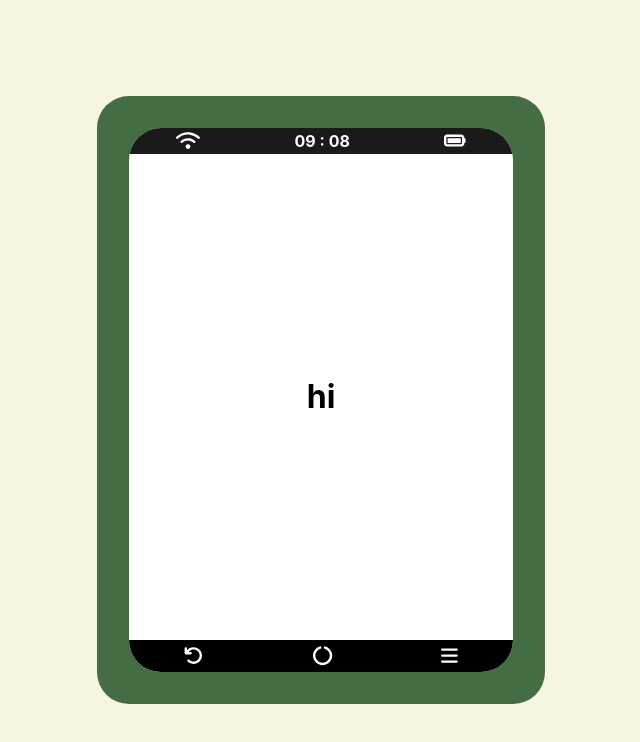
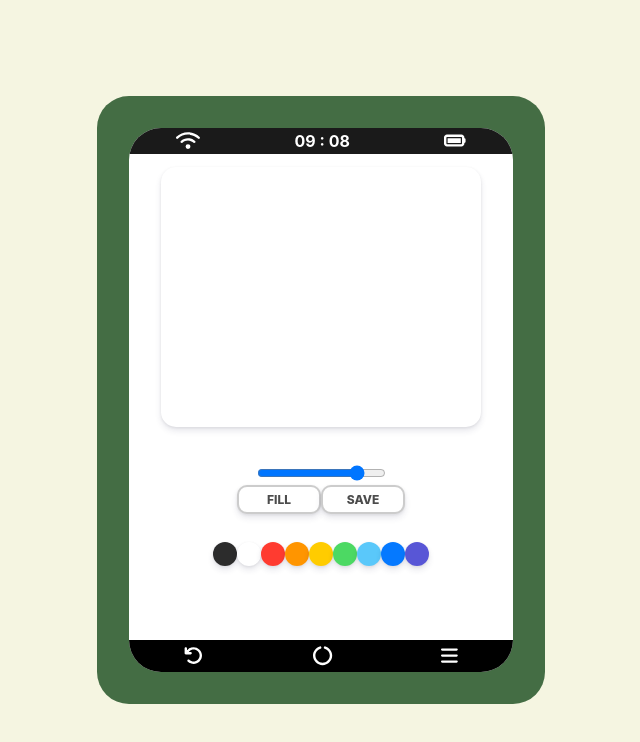
Before and after one commit to jiyeonyun/my_phone, a React (Create React App) app: page / in a window 1280 px wide. Both pictures are taken after a click on the item 528 px from the left and 340 px from the top of the page. Shown: the top 742 px of the page, without its empty margins (319-959 px from the left). Built offline with nearby package versions, Linux system fonts and the light colour scheme.

Commit message:
paintingBoard

```diff
--- a/src/components/detail/detail.jsx
+++ b/src/components/detail/detail.jsx
@@ -1,10 +1,11 @@
 import React from 'react';
+import PaintingBorad from '../paintingBorad/paintingBorad';
 import styles from './detail.module.css';
 
 const Detail = () => {
 
     return(
-        <h1>hi</h1>
+        <PaintingBorad/>
     );
 };
 
--- /dev/null
+++ b/src/components/paintingBorad/paintingBoard.module.css
@@ -0,0 +1,52 @@
+.canvas{
+    width: 320px;
+    height: 260px;
+    background-color: white;
+    border-radius: 15px;
+    box-shadow: 0 4px 6px rgba(50, 50, 93, 0.11), 0 1px 3px rgba(0, 0, 0, 0.08);
+}
+
+.controls{
+        margin-top: 2rem;
+        margin-bottom: 2em;
+        display: flex;
+        flex-direction: column;
+        align-items: center;
+    }
+
+
+.controlsBtns button{
+        all: unset;
+        cursor: pointer;
+        background-color: white;
+        padding: 5px 0px;
+        width: 80px;
+        text-align: center;
+        border-radius: 10px;
+        box-shadow: 0 4px 6px rgba(50, 50, 93, 0.11), 0 1px 3px rgba(0, 0, 0, 0.08);
+        border:  2px solid rgba(0,0,0,0.2);
+        color: rgba(0,0,0,0.7);
+        text-transform: uppercase;
+        font-weight: 800;
+        font-size: 12px;
+    }
+
+    .controlsBtns button:active{
+        transform: scale(0.98);
+    }
+
+    .controls .controlsColors{
+        display: flex;
+        width: 100%;
+        height: 5em;
+        align-items: center;
+        justify-content: center;
+    }
+
+    .controlsColors .controlsColor{
+        width: 1.5em;
+        height: 1.5em;
+        border-radius: 50%;
+        box-shadow: 0 4px 6px rgba(50, 50, 93, 0.11), 0 1px 3px rgba(0, 0, 0, 0.08);
+        cursor: pointer;
+    }
--- /dev/null
+++ b/src/components/paintingBorad/paintingBorad.jsx
@@ -0,0 +1,126 @@
+import React, { createRef, useEffect, useRef, useState } from 'react';
+import styles from './paintingBoard.module.css';
+
+const PaintingBorad = (props) => {
+    const canvasRef = useRef(null);
+    const contextRef = useRef(null);
+    const inputRef = useRef('');
+    const [color,setColor] = useState('');
+    const[ctx,setCtx] = useState();
+    const[isDrawing,setIsDrawing] = useState(false);
+    const[size,setSize] = useState(inputRef.current.value);
+    const[filling,setFilling] =useState(false);
+    useEffect(()=>{
+        const canvas = canvasRef.current;
+        canvas.width = window.innerWidth*0.3;
+        canvas.heigt = window.innerHeight*0.2;
+
+        const context = canvas.getContext('2d');
+        context.strokeStyle = color;
+        context.lineWidth  = size;
+        contextRef.current = context;
+        context.fillStyle = color;
+        setCtx(contextRef.current);
+        }, []);
+    const startDrawing = ({nativeEvent}) =>{
+        setIsDrawing(true);
+    }
+
+    const finishDrawing = ()=>{
+        setIsDrawing(false);
+    }
+
+    const drawing = ({nativeEvent}) =>{
+        const{offsetX,offsetY} = nativeEvent;
+
+        if(ctx){
+            if(!isDrawing){
+                ctx.beginPath();
+                ctx.moveTo(offsetX,offsetY);
+            }
+            else{
+                ctx.lineTo(offsetX,offsetY);
+                ctx.stroke();
+            }
+        }
+    }
+    const modeClick = () =>{
+        if(filling){
+            setFilling(!filling)
+        }
+        else{
+            setFilling(!filling)
+        }
+    }
+    const changeColor=(event)=>{
+        setColor(event.target.style.backgroundColor);
+        ctx.strokeStyle = color;
+        ctx.fillStyle = color;
+    }
+    const rangeChange = ()=>{
+        setSize(inputRef.current.value);
+        ctx.lineWidth = size;
+    }
+    const onChange = ()=>{
+        rangeChange();
+    }
+    const canvasClick= ({nativeEvent})=>{
+        if(filling){
+            ctx.fillRect(0,0,320,260);
+        }
+
+    }
+    const saveClick = ()=>{
+        const canvas = canvasRef.current;
+        const image = canvas.toDataURL();
+        const link = document.createElement('a');
+        link.href = image;
+        link.download = "paintJS[🎨]";
+        link.click();
+    }
+    return(
+        <div>
+            <canvas ref={canvasRef}
+                    className={styles.canvas}
+                    onClick={canvasClick}
+                    onMouseDown={startDrawing}
+                    onMouseUp={finishDrawing}
+                    onMouseMove={drawing}
+                    onMouseLeave={finishDrawing}
+                    >
+
+            </canvas>
+        <div className={styles.controls}>
+            <div className={styles.controlsRange}>
+                <input
+                ref={inputRef}
+                type="range"
+                id="jsRange"
+                min="0.1"
+                max="5"
+                step="0.1"
+                onChange={onChange}
+                />
+            </div>
+            <div className={styles.controlsBtns}>
+                <button onClick={modeClick}>{filling?'Paint':'fill'}</button>
+                <button onClick={saveClick}>save</button>
+            </div>
+
+            <div className={styles.controlsColors} >
+                <div className={styles.controlsColor} onClick={changeColor} style={{backgroundColor:'#2c2c2c'}} ></div>
+                <div className={styles.controlsColor} onClick={changeColor} style={{backgroundColor:'white'}} ></div>
+                <div className={styles.controlsColor} onClick={changeColor} style={{backgroundColor:'#FF3B30'}} ></div>
+                <div className={styles.controlsColor} onClick={changeColor} style={{backgroundColor:'#ff9500'}} ></div>
+                <div className={styles.controlsColor} onClick={changeColor} style={{backgroundColor:'#FFCC00'}} ></div>
+                <div className={styles.controlsColor} onClick={changeColor} style={{backgroundColor:'#4CD963'}} ></div>
+                <div className={styles.controlsColor} onClick={changeColor} style={{backgroundColor:'#5AC8FA'}} ></div>
+                <div className={styles.controlsColor} onClick={changeColor} style={{backgroundColor:'#0579FF'}} ></div>
+                <div className={styles.controlsColor} onClick={changeColor} style={{backgroundColor:'#5856D6'}} ></div>
+            </div>
+        </div>
+        </div>
+        );}
+
+
+export default PaintingBorad;
```
